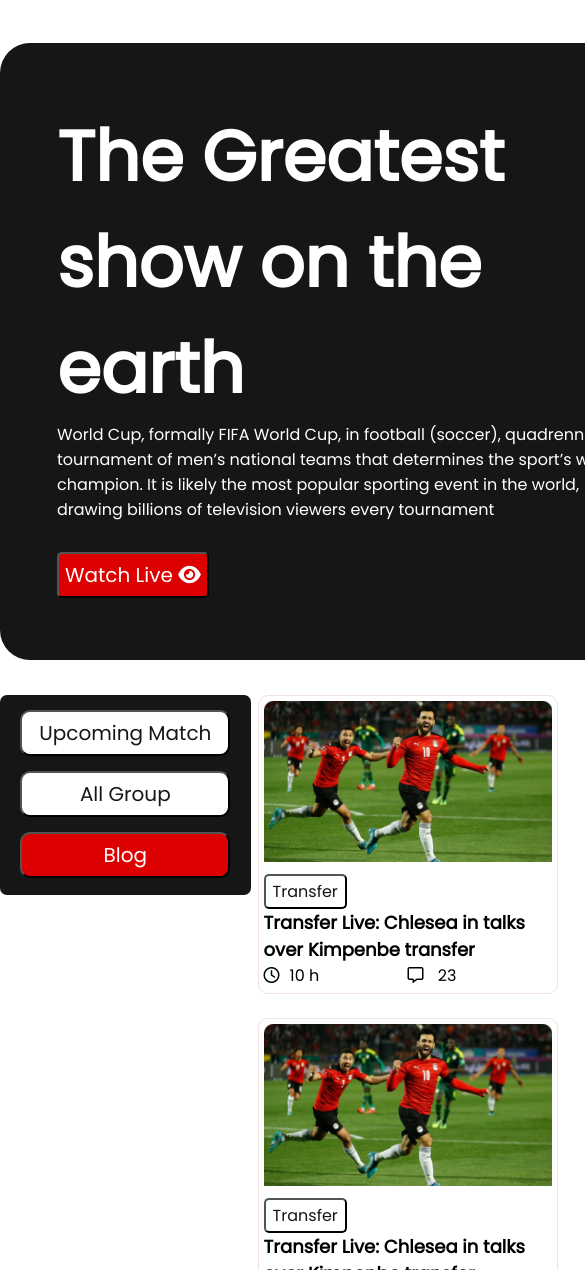
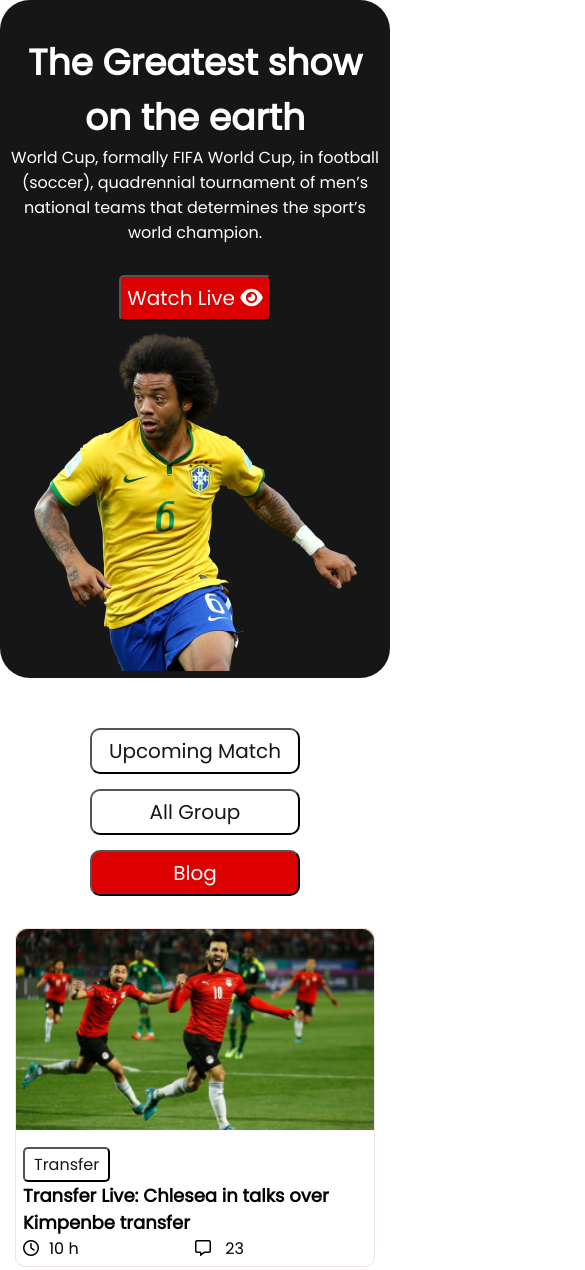
Before and after one commit to Ather1230/world-cup, a plain HTML site: page index.html in a window 390 px wide. Shown: the top 1270 px of the page, 585 px wide, since content can reach past the window. Drawn offline with Linux system fonts and the light colour scheme.

Commit message:
responsive

```diff
--- a/index.html
+++ b/index.html
@@ -23,11 +23,11 @@
             <div class="about-cup">
                 <div class="header-title header-equal">
                     <h2>The Greatest show on the earth</h2>
-                    <p>World Cup, formally FIFA World Cup, in football (soccer), quadrennial tournament of men’s national teams that determines the sport’s world champion. It is likely the most popular sporting event in the world, drawing billions of television viewers every tournament</p><br>
-                    <button id="" class="live-btn"><a href="#">Watch Live <i class="fa-solid fa-eye"></i></a></button>
+                    <p>World Cup, formally FIFA World Cup, in football (soccer), quadrennial tournament of men’s national teams that determines the sport’s world champion.</p><br>
+                    <button class="live-btn"><a href="#">Watch Live <i class="fa-solid fa-eye"></i></a></button>
                 </div>
                 <div class="header-banner header-equal">
-                    <img src="assets/Banner Image.png" alt="">
+                    <img class="benner-img" src="assets/Banner Image.png" alt="">
                 </div>
             </div>
     </section>
@@ -37,7 +37,7 @@
     <!-- -------------header section end------------- -->
     <main>
         <!-- -----------different item section start------------ -->
-        <section>
+        <section class="main-section">
             <div class="container">
     <!-- -------------left container start-------------------         -->
                 <div class="left-container">
@@ -59,6 +59,7 @@
                             <div class="r-container-img">
                             <img src="assets/Blog Image.png" alt="">
                         </div>
+                        <div class="blog-title">
                             <div>
                                 <button class="transfer-btn"><a href="#">Transfer</a></button>
                             </div>
@@ -72,10 +73,12 @@
                                 </div>
                             </div>
                         </div>
+                        </div>
                         <div class="r-container-content">
                             <div class="r-container-img">
                             <img src="assets/Blog Image.png" alt="">
                         </div>
+                        <div class="blog-title">
                             <div>
                                 <button class="transfer-btn"><a href="#">Transfer</a></button>
                             </div>
@@ -89,10 +92,12 @@
                                 </div>
                             </div>
                         </div>
+                        </div>
                         <div class="r-container-content">
                             <div class="r-container-img">
                             <img src="assets/Blog Image.png" alt="">
                         </div>
+                        <div class="blog-title">
                             <div>
                                 <button class="transfer-btn"><a href="#">Transfer</a></button>
                             </div>
@@ -106,10 +111,12 @@
                                 </div>
                             </div>
                         </div>
+                        </div>
                         <div class="r-container-content">
                             <div class="r-container-img">
                             <img src="assets/Blog Image.png" alt="">
                         </div>
+                        <div class="blog-title">
                             <div>
                                 <button class="transfer-btn"><a href="#">Transfer</a></button>
                             </div>
@@ -123,10 +130,12 @@
                                 </div>
                             </div>
                         </div>
+                        </div>
                         <div class="r-container-content">
                             <div class="r-container-img">
                             <img src="assets/Blog Image.png" alt="">
                         </div>
+                        <div class="blog-title">
                             <div>
                                 <button class="transfer-btn"><a href="#">Transfer</a></button>
                             </div>
@@ -140,10 +149,12 @@
                                 </div>
                             </div>
                         </div>
+                        </div>
                         <div class="r-container-content">
                             <div class="r-container-img">
                             <img src="assets/Blog Image.png" alt="">
                         </div>
+                        <div class="blog-title">
                             <div>
                                 <button class="transfer-btn"><a href="#">Transfer</a></button>
                             </div>
@@ -154,6 +165,7 @@
                                 </div>
                                 <div class="r-container-tool">
                                     <i class="fa-regular fa-message"></i><Span> 23</Span>
+                                </div>
                             </div>
                         </div>
                         </div>
--- a/style.css
+++ b/style.css
@@ -6,6 +6,9 @@
     box-sizing: border-box;
     scroll-behavior: smooth;
 }
+body{
+    width: auto;
+}
 /* ---------main body style end-------- */
 
 /* -----------header section style start---------- */
@@ -13,20 +16,16 @@
     width: 1260px;
     background: #161616;
     border-radius: 30px;
-    /* margin: auto; */
-    margin-top: 43px;
+    margin: auto;
+    /* margin-top: 43px; */
 }
-.about-cup{
-    display: flex;
-    justify-content: space-around;
+.about-cup {
+    display: grid;
+    grid-template-columns: 1fr 1fr;
     align-items: center;
 }
-.header-equal{
-    width: 50%;
-}
 .header-title{
-    padding: 5px 7px;
-    margin-left: 50px;
+    padding: 0 30px;
 }
 button{
     background-color: #DD0000;
@@ -43,9 +42,9 @@ button a{
 .header-banner{
     margin-top: 5px;
 }
-.header-equal h2{
+.header-equal h2 {
     color: #FFFFFF;
-    font-size: 70px;
+    font-size: 64px;
     font-weight: 700;
 }
 .header-equal p{
@@ -54,18 +53,26 @@ button a{
     font-weight: 400;
 }
 .header-equal img{
-    width: 95%;
+    width: 100%;
+    transition: .5s;
+    cursor: pointer;
 }
+.header-equal img:hover {
+    transform: scale(1.03);
+}
+
 /* -----------header section style end---------- */
 
 /* --------------different item section style start------------ */
-section{
+section.main-section{
     width: 1260px;
     margin: auto;
 }
-.container{
+.container {
     display: flex;
     margin-top: 35px;
+    justify-content: center;
+    align-items: stretch;
 }
 .left-container{
     background-color: #161616;
@@ -87,15 +94,17 @@ section{
     gap:24px;
 }
 .r-container-content,.r-container-content1{
-    width: 300px;
+
     min-height: 180px;
     background-color: #FFFFFF;
     border: 1px solid rgb(241, 225, 225);
     border-radius: 10px;
-    padding: 5px;
 }
 .r-container-content img{
     width: 100%;
+}
+.blog-title{
+    padding: 5px 7px;
 }
 .r-container-content p{
     font-size: 18px;
@@ -138,7 +147,7 @@ section{
 }
 .transfer-btn{
     background-color: #FFFFFF;
-    padding: 3px 7px;
+    padding: 3px 9px;
 }
 .transfer-btn a{
     color: #161616;
@@ -196,16 +205,62 @@ footer{
     margin-top: 10px;
     color:#FFFFFF;
 }
-/* ------------footer style end ------------- */
+
+           /* resposive design */
+
+@media screen and (max-width: 678px){
+    *{
+        box-sizing: border-box;
+
+    }
+    .header-section {
+        margin-top: 0px;
+        width: 100%;
+    }
+    .about-cup {
+        grid-template-columns: 1fr;
+    }
+    .header-title {
+        padding: 5px 7px;
+        margin-left: 0px;
+        text-align: center;
+        margin-top: 30px;
+    }
+    .header-equal h2 {
+        font-size: 36px;
+    }
+    .header-banner {
+        width: 100%;
+        text-align: center;
+    }
+    .header-equal img {
+        width: auto;
+    }
+    section.main-section{
+        width: 100%;
+    }
+    .container {
+        flex-direction: column;
+        justify-content: center;
+    }
+    .left-container {
+        width: 100%;
+        background-color: #FFFFFF;
+    }
+    .r-container-contents {
+        grid-template-columns: auto;
+        gap: 15px;
+    }
+    .right-container {
+        width: 100%;
+        margin-left: 0px;
+    }
+    .r-container-content, .r-container-content1 {
+       margin: 15px;
+    }
+}
 
 
-/* ---------------Responsive design start-------------------------- */
-------------------------------------------------------------------------
-/* ---------#Mobile Device#----------- */
+@media screen and (min-device-width: 768px) and (max-device-width: 992px) {
 
-@media only screen and (max-width:688px) {
-    .header-section{
-        width:
-    }
 }
-/* ---------------Responsive design start-------------------------- */
```
Also changed, not shown: sub-index.html (+3 -3 lines). Lines whose indentation alone changed are shown as unchanged.
